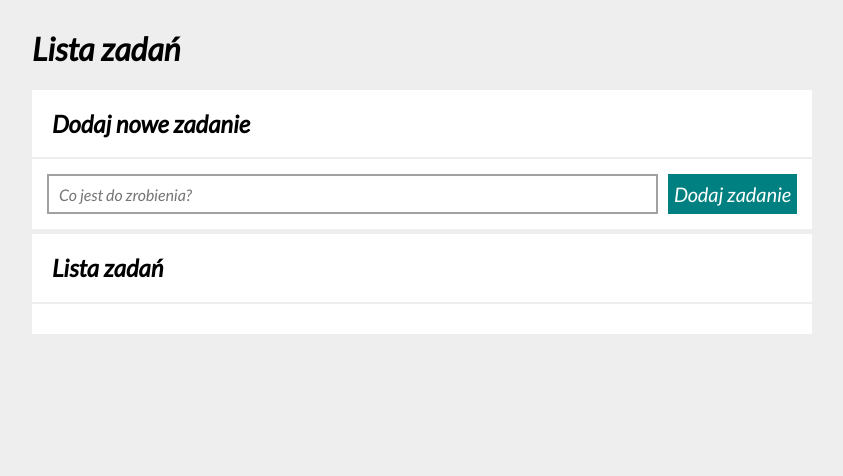
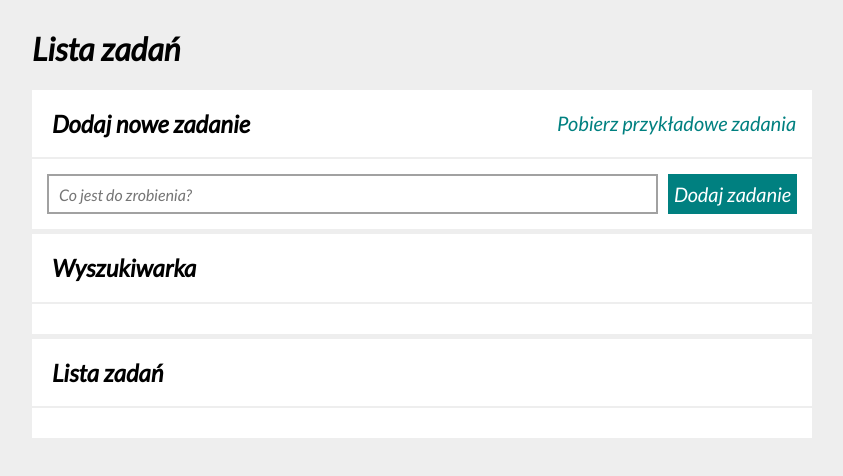
Before and after one commit to Pepko0/todo-list-react, a React (Create React App) app: page / in a window 1280 px wide. Shown: the top 476 px of the page, without its empty margins (218-1061 px from the left). Built offline with nearby package versions, Linux system fonts and the light colour scheme.

Commit message:
added SampleTaskButton and new section

```diff
--- a/package.json
+++ b/package.json
@@ -13,6 +13,7 @@
     "react-dom": "^18.2.0",
     "react-redux": "^8.1.1",
     "react-scripts": "^5.0.1",
+    "redux-saga": "^1.2.3",
     "styled-components": "^5.3.10",
     "styled-normalize": "^8.0.7",
     "web-vitals": "^2.1.4"
--- a/src/App.js
+++ b/src/App.js
@@ -1,12 +1,21 @@
 import Form from "./features/tasks/Form";
 import TaskList from "./features/tasks/TaskList";
 import Buttons from "./features/tasks/Buttons";
+import SampleTaskButton from "./features/tasks/SampleTaskButton";
 import Section from "./common/Section";
 
 export default  () => (
     <main>
     <h1>Lista zadań</h1>
-    <Section title="Dodaj nowe zadanie" body={<Form />} />
+    <Section
+      title="Dodaj nowe zadanie"
+      body={<Form />}
+      sampleTask={<SampleTaskButton/>}
+      />
+      <Section
+      title="Wyszukiwarka"
+      >
+      </Section>
     <Section
       title="Lista zadań"
       body={<TaskList />}
--- a/src/common/Section/index.js
+++ b/src/common/Section/index.js
@@ -1,10 +1,10 @@
 import { Unit, Header, Title, Body } from "./styled";
 
-const Section = ({ title, body, extraHeaderContent }) => (
+const Section = ({ title, body, extraHeaderContent, sampleTask}) => (
   <Unit>
     <Header>
       <Title>{title}</Title>
-      {extraHeaderContent}
+      {extraHeaderContent}{sampleTask}
     </Header>
     <Body>{body}</Body>
   </Unit>
--- /dev/null
+++ b/src/features/tasks/SampleTaskButton/index.js
@@ -0,0 +1,10 @@
+import {Button} from "../Buttons/styled"
+
+
+const SampleTaskButton = () => {
+    return (
+        <Button>Pobierz przykładowe zadania</Button>
+    )
+}
+
+export default SampleTaskButton;
```
Also changed, not shown: 1 other file (tests, documents, lock files or other folders).
